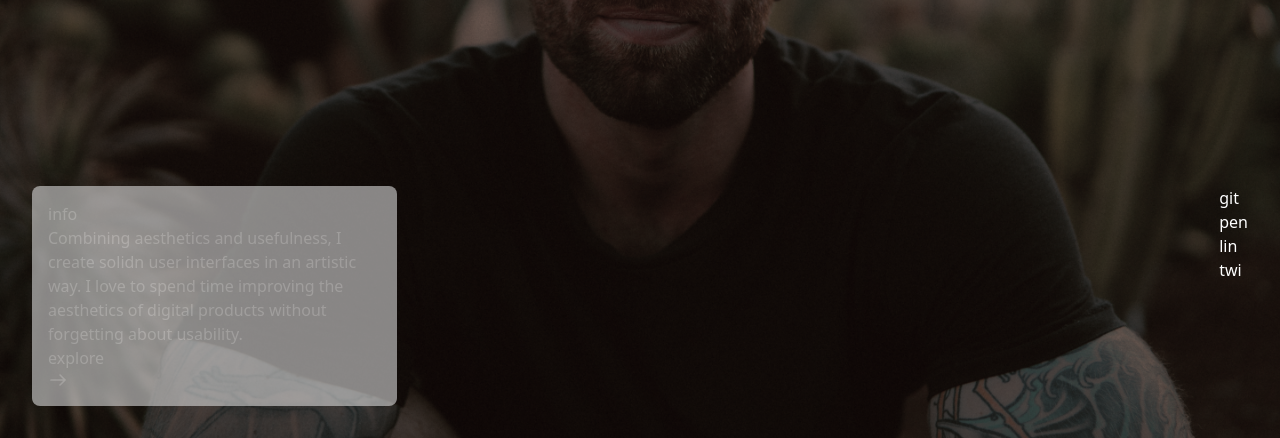
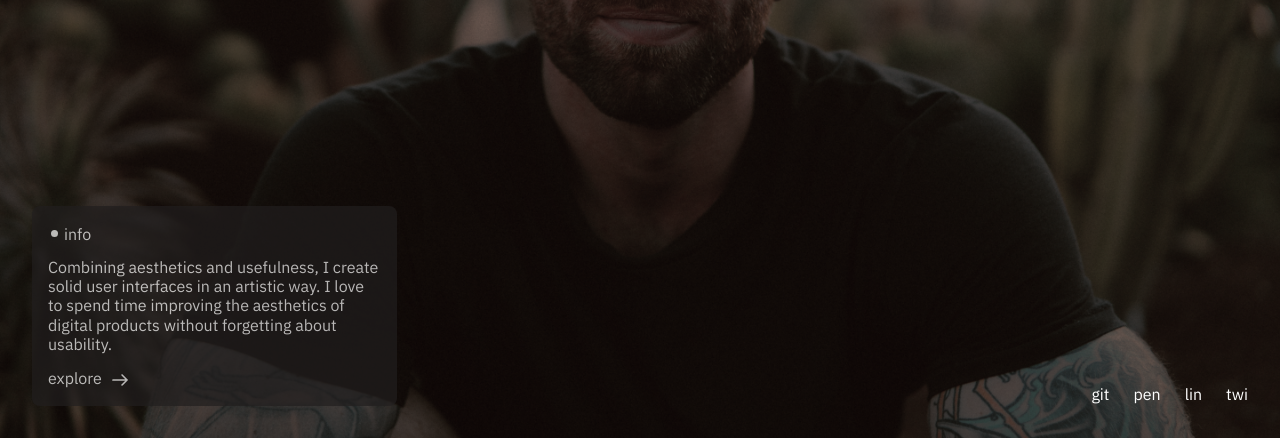
Before and after one commit to uzoway/olacodes-portfolio, a website: page src/index.html in a window 1280 px wide. Shown: the part 362-800 px from the top of the page. Drawn offline with Linux system fonts and the light colour scheme.

Commit message:
feat: Add html markup and styling for the navigation of the website

```diff
--- a/src/index.html
+++ b/src/index.html
@@ -5,38 +5,68 @@
     <meta http-equiv="X-UA-Compatible" content="IE=edge">
     <meta name="viewport" content="width=device-width, initial-scale=1.0">
     <link href="/dist/output.css" rel="stylesheet">
-    <link href="https://fonts.googleapis.com/css2?family=Bebas+Neue&family=Spline+Sans&display=swap" rel="stylesheet">
+    <link href="https://fonts.googleapis.com/css2?family=Bebas+Neue&family=IBM+Plex+Sans&display=swap" rel="stylesheet">
     <title>Olacodes Olaniyi | Frontend Developer</title>
 </head>
 <body class="relative">
 
-    <header class="absolute top-0 left-0 w-full z-10 flex justify-between py-4 px-8 text-white font-spline-sans">
+    <header class="absolute top-0 left-0 w-full z-20 flex justify-between py-4 px-8 text-white font-ibm-plex-sans">
         <a href="#" class="uppercase">Logo</a>
-        <p class="text-pale leading-[1.3] font-spline-sans">currently living in <br> <span class="text-white">Lagos, Nigeria</span></p>
+        <p class="text-pale leading-[1.3]">currently living in <br> <span class="text-white">Lagos, Nigeria</span></p>
         <p class="menu-list-style relative">menu</p>
     </header>
 
     <main class="hero w-full h-screen relative text-white">
         <h1 class="uppercase text-5xl pt-28 text-center font-bebas flex items-center justify-center text-[11.5rem]">olacodes <span class="w-[16rem] h-2 bg-white mx-5"></span> olaniyi</h1>
 
-        <section class="flex justify-between absolute bottom-0 left-0 w-full px-8 pb-8">
-            <div class="w-[30%] p-4 rounded-lg bg-pale opacity-60">
-                <p>info</p>
-                <p>Combining aesthetics and usefulness, I create solidn user interfaces in an artistic way. I love to spend time improving the
+        <section class="flex justify-between items-end absolute bottom-0 left-0 w-full px-8 pb-8 font-ibm-plex-sans">
+            <div class="w-[30%] p-4 rounded-lg bg-[#211e1e] opacity-70">
+                <p class="menu-list-style relative menu-list-style-info pl-4 mb-3">info</p>
+                <p class="leading-[1.2] mb-3">Combining aesthetics and usefulness, I create solid user interfaces in an artistic way. I love to spend time improving the
                     aesthetics of digital products without forgetting about usability.
                 </p>
-                <a href="#">explore <img src="./assets/arrow-down.png" alt="right arrow icon"></a>
+                <a href="#" class="flex items-end">explore <img src="./assets/arrow-down.png" alt="right arrow icon" class="ml-2"></a>
             </div>
 
             <div>
                 <nav>
-                    <ul>
+                    <ul class="flex">
                         <li><a href="#">git</a></li>
-                        <li><a href="#">pen</a></li>
-                        <li><a href="#">lin</a></li>
-                        <li><a href="#">twi</a></li>
+                        <li class="ml-6"><a href="#">pen</a></li>
+                        <li class="ml-6"><a href="#">lin</a></li>
+                        <li class="ml-6"><a href="#">twi</a></li>
                     </ul>
                 </nav>
+            </div>
+        </section>
+
+        <!-- Navigation -->
+        <section class="absolute top-[-100%] left-0 w-full h-screen bg-[#111] opacity-[0.999] z-10 pt-24 pl-8">
+            <div class="flex justify-between">
+                <div class="basis-3/6">
+                    <nav>
+                        <ul>
+                            <li><a href="#" class="uppercase font-bebas text-8xl relative list-hyphen">home</a></li>
+                            <li><a href="#" class="uppercase font-bebas text-8xl relative list-hyphen">about</a></li>
+                            <li><a href="#" class="uppercase font-bebas text-8xl relative list-hyphen">work</a></li>
+                            <li><a href="#" class="uppercase font-bebas text-8xl relative list-hyphen">contact</a></li>
+                        </ul>
+                    </nav>
+                </div>
+
+                <div class="basis-3/6 font-ibm-plex-sans">
+                    <nav>
+                        <ul>
+                            <li class="mb-4"><a href="#" class="inline-flex relative">github <img src="./assets/up-arrow.png" alt="arrow icon" class="absolute top-1 right-[-13.1rem]"></a></li>
+                            <li class="mb-4"><a href="#" class="inline-flex relative">codepen <img src="./assets/up-arrow.png" alt="arrow icon" class="absolute top-1 right-[-12rem]"></a></li>
+                            <li class="mb-4"><a href="#" class="inline-flex relative">linkedin <img src="./assets/up-arrow.png" alt="arrow icon" class="absolute top-1 right-[-12.3rem]"></a></li>
+                            <li><a href="#" class="inline-flex relative">twitter <img src="./assets/up-arrow.png" alt="arrow icon" class="absolute top-2 right-[-12.9rem]"></a></li>
+                        </ul>
+                    </nav>
+
+                    <p class="mt-20">email</p>
+                    <a href="#" class="underline">hello@olacodes.com</a>
+                </div>
             </div>
         </section>
     </main>
--- a/src/input.css
+++ b/src/input.css
@@ -25,4 +25,31 @@
         border-radius: 50%;
         background-color: white;
     }
+
+    .menu-list-style-info:before {
+        left: .2rem;
+    }
+
+    .list-hyphen {
+        transition: .35s ease-in;
+    }
+
+    .list-hyphen:before {
+        content: '';
+        position: absolute;
+        top: 43%;
+        left: 0;
+        width: 0rem;
+        height: 5px;
+        background: white;
+        transition: .35s ease-in;
+    }
+
+    .list-hyphen:hover {
+        padding-left: 5rem;
+    }
+
+    .list-hyphen:hover:before {
+        width: 4rem;
+    }
 };
```
Also changed, not shown: dist/output.css.
